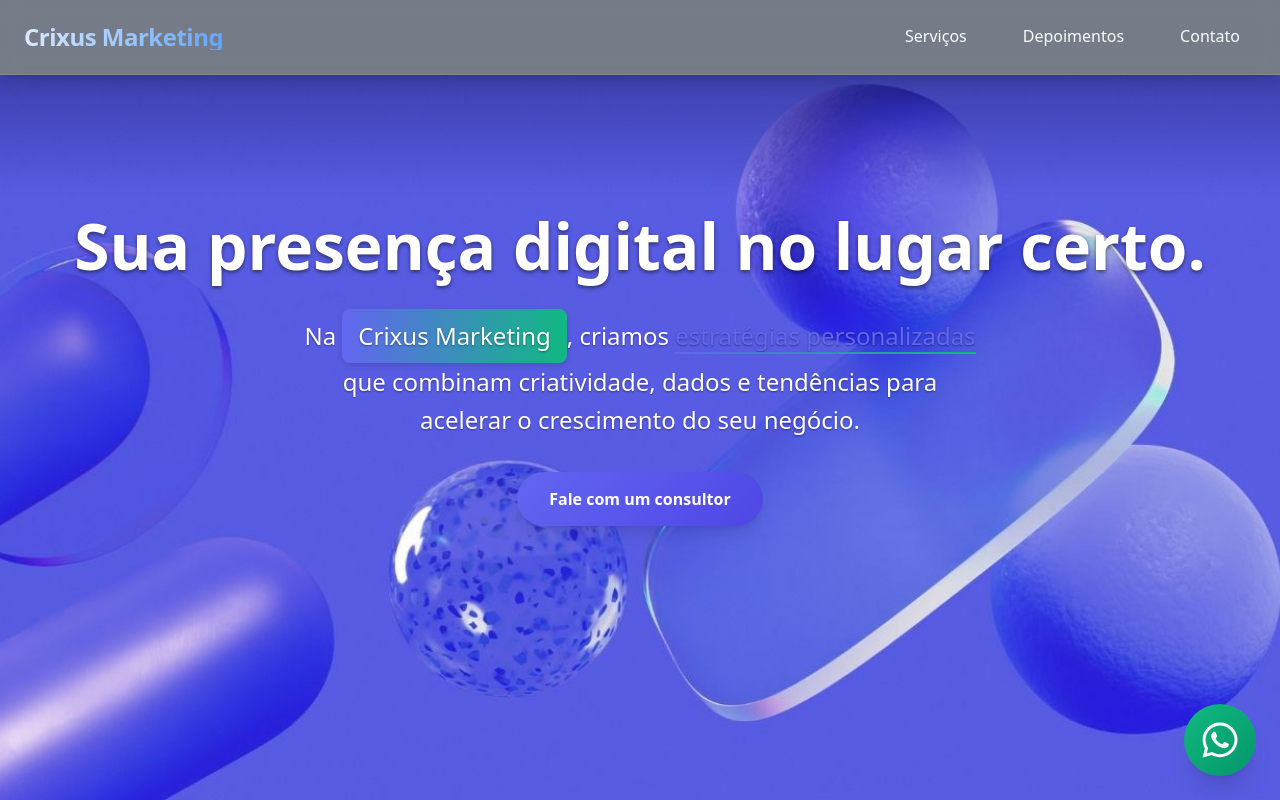
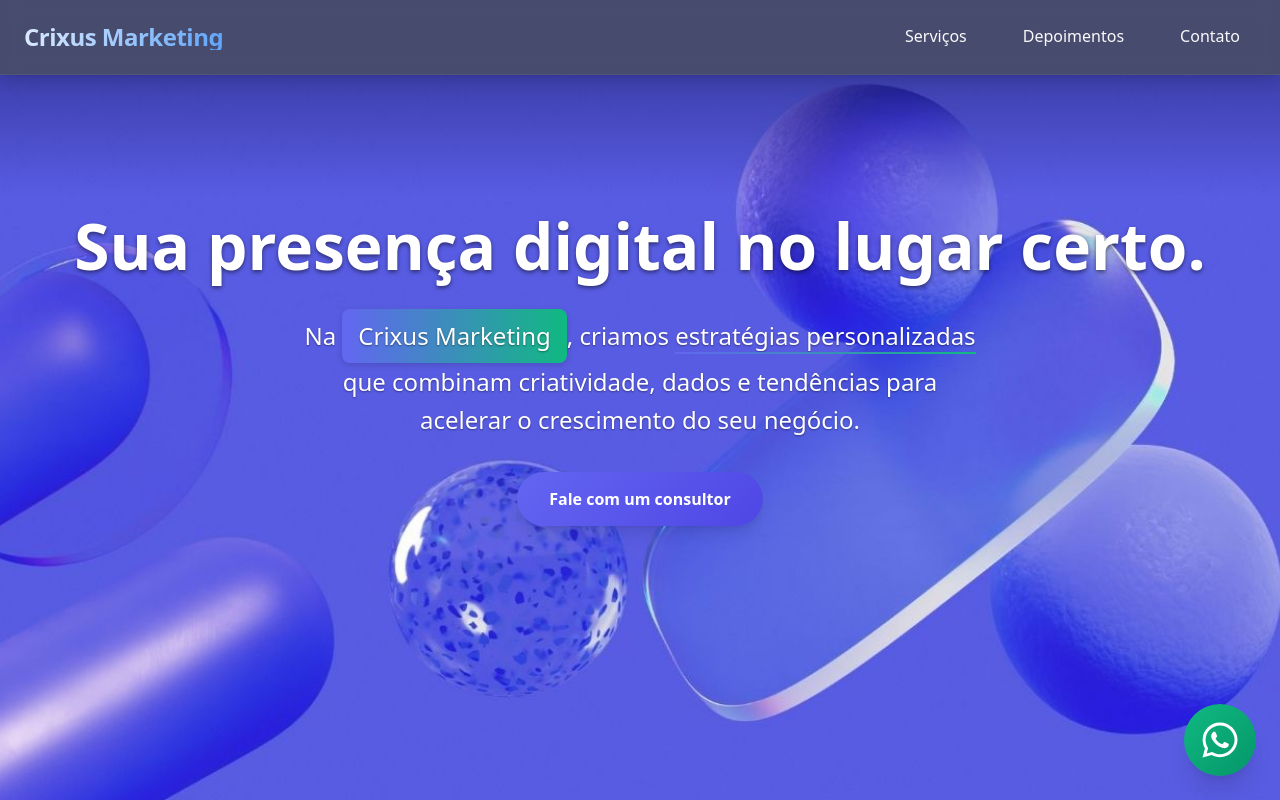
Before and after one commit to MbFranca/CrixusMarketing, a React (Vite) app: page / in a window 1280 px wide. Shown: the top 800 px of the page. Built offline with nearby package versions, Linux system fonts and the light colour scheme.

Commit message:
alteração de cores no header

```diff
--- a/src/App.css
+++ b/src/App.css
@@ -93,15 +93,10 @@
   align-items: center;
   padding: var(--spacing-4) var(--spacing-6);
 
-  /* fundo escuro translúcido com blur */
-  background: rgba(30, 41, 59, 0.6);
-  /* esse valor RGB = #1e293b = var(--gray-800) aproximadamente */
+  background: rgba(40, 45, 85, 0.85);
+  /* novo fundo violeta escuro */
   backdrop-filter: blur(10px);
-
-  /* borda suave com cor clara da paleta */
-  border-bottom: 1px solid rgba(255, 255, 255, 0.1);
-
-  /* sombra leve */
+  border-bottom: 1px solid rgba(255, 255, 255, 0.06);
   box-shadow: var(--shadow-lg);
 
   color: var(--gray-50);
@@ -296,7 +291,7 @@
   text-decoration: none;
 }
 
-section.hero > button::before {
+section.hero>button::before {
   content: '';
   position: absolute;
   top: 0;
@@ -312,7 +307,7 @@
   box-shadow: var(--shadow-xl);
 }
 
-section.hero > button:hover::before {
+section.hero>button:hover::before {
   left: 100%;
 }
 
--- a/src/App.jsx
+++ b/src/App.jsx
@@ -48,7 +48,7 @@
         </h2>
         <p>
           Na <span className="highlight-box">Crixus Marketing</span>, criamos{" "}
-          <span className="highlight-underline">
+          <span className="highlight-underline" style={{ color: "white" }}>
             estratégias personalizadas
           </span>{" "}
           que combinam criatividade, dados e tendências para acelerar o{" "}
```
